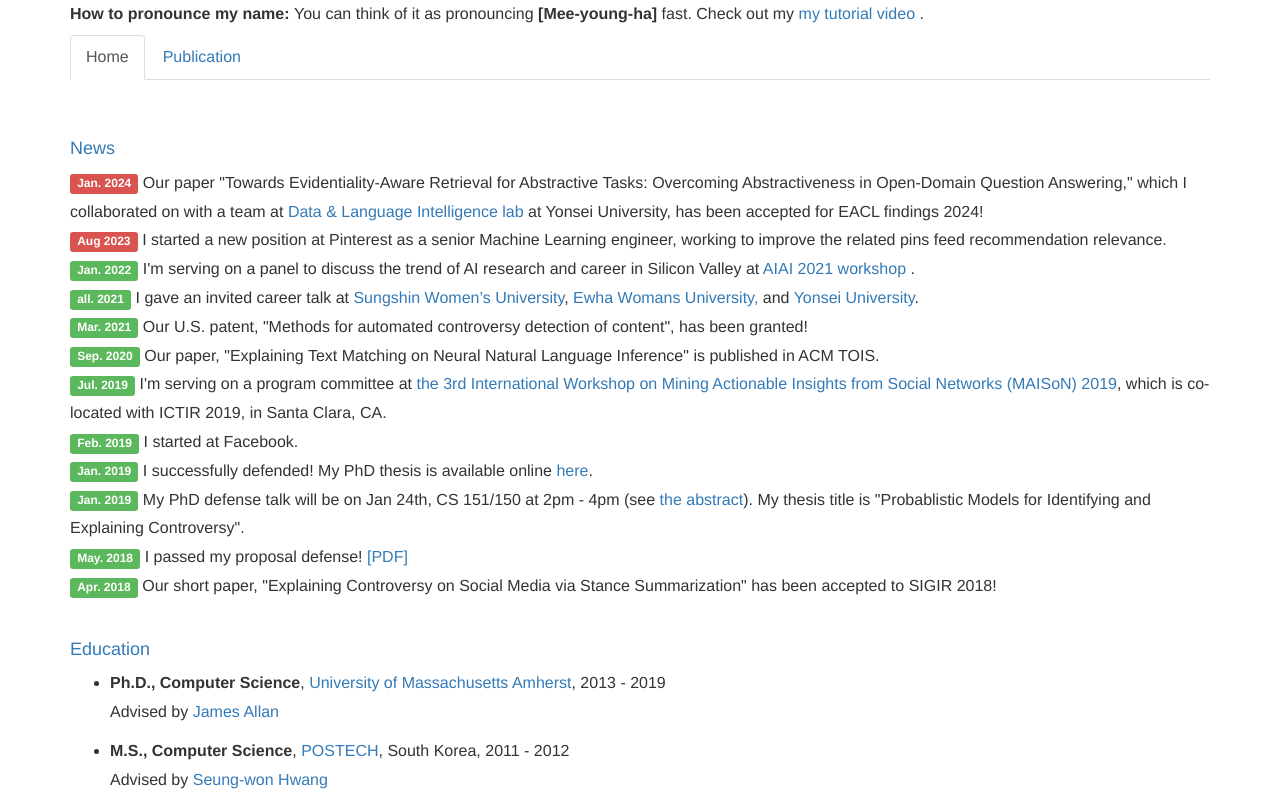
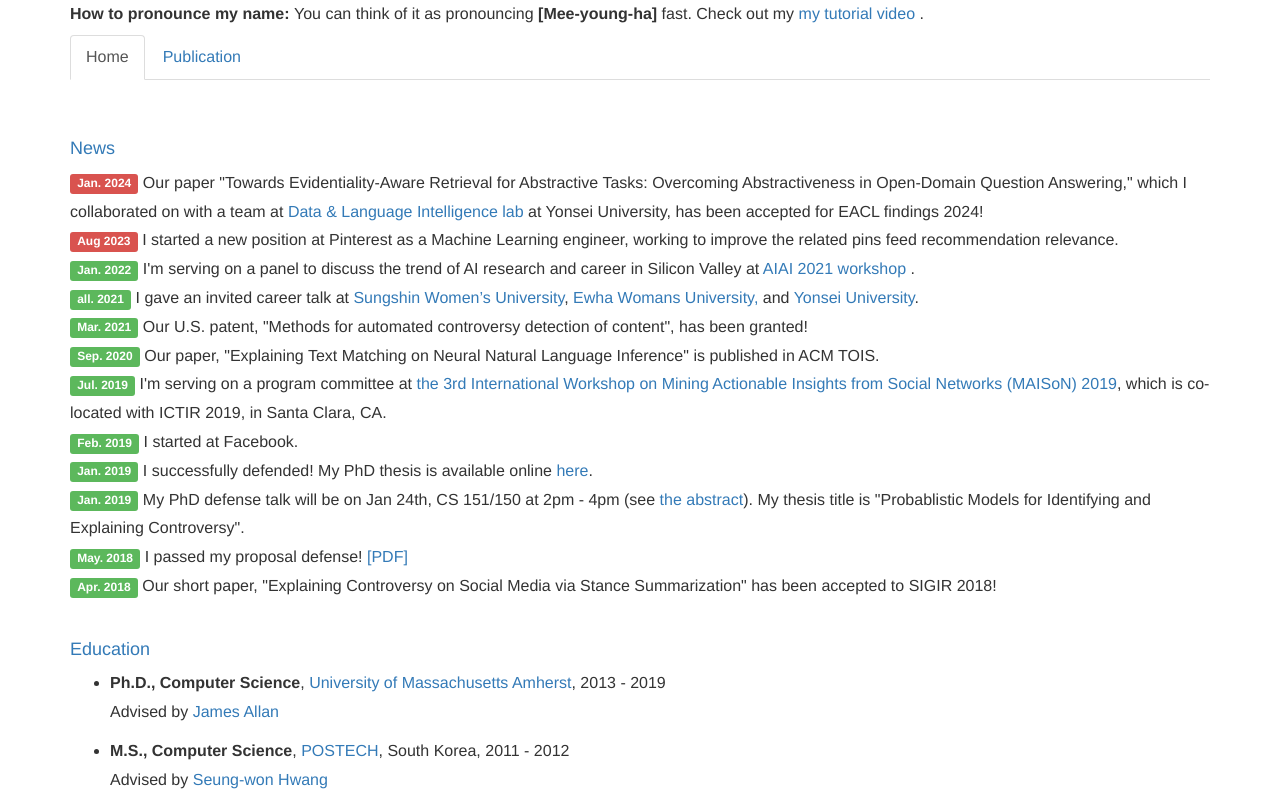
Before and after one commit to mhjang/mhjang.github.io, a plain HTML site: page index.html in a window 1280 px wide. Shown: the part 451-1252 px from the top of the page. Drawn offline with Linux system fonts and the light colour scheme; files whose address does not match are found by name.

Commit message:
Update index.html

```diff
--- a/index.html
+++ b/index.html
@@ -74,7 +74,7 @@ You can think of it as pronouncing <b>[Mee-young-ha]</b> fast. Check out my <a h
 
 	<h4 class="text-left text-primary" style="display: block;">News</h4>
 <span class="label label-danger">Jan. 2024</span>  Our paper "Towards Evidentiality-Aware Retrieval for Abstractive Tasks: Overcoming Abstractiveness in Open-Domain Question Answering," which I collaborated on with a team at <a href="https://diyonsei.notion.site/diyonsei/Data-Language-Intelligence-Lab-Yonsei-University-7e121249362f42c2bdd1328aeaeb5f4b">Data & Language Intelligence lab</a> at Yonsei University, has been accepted for EACL findings 2024! <br>
-<span class="label label-danger">Aug 2023</span> I started a new position at Pinterest as a senior Machine Learning engineer, working to improve the related pins feed recommendation relevance. <br>
+<span class="label label-danger">Aug 2023</span> I started a new position at Pinterest as a Machine Learning engineer, working to improve the related pins feed recommendation relevance. <br>
 <span class="label label-success">Jan. 2022</span> I'm serving on a panel to discuss the trend of AI research and career in Silicon Valley at <a href="https://aiworkshop.kr/">AIAI 2021 workshop </a>.<br>
 <span class="label label-success">all. 2021</span> I gave an invited career talk at <a href=https://www.sungshin.ac.kr>Sungshin Women’s University</a>, <a href = "https://ewha.ac.kr">Ewha Womans University,</a> and <a href ="https://www.yonsei.ac.kr">Yonsei University</a>.<br>
 <span class="label label-success">Mar. 2021</span> Our U.S. patent, "Methods for automated controversy detection of content", has been granted! <br>
```
